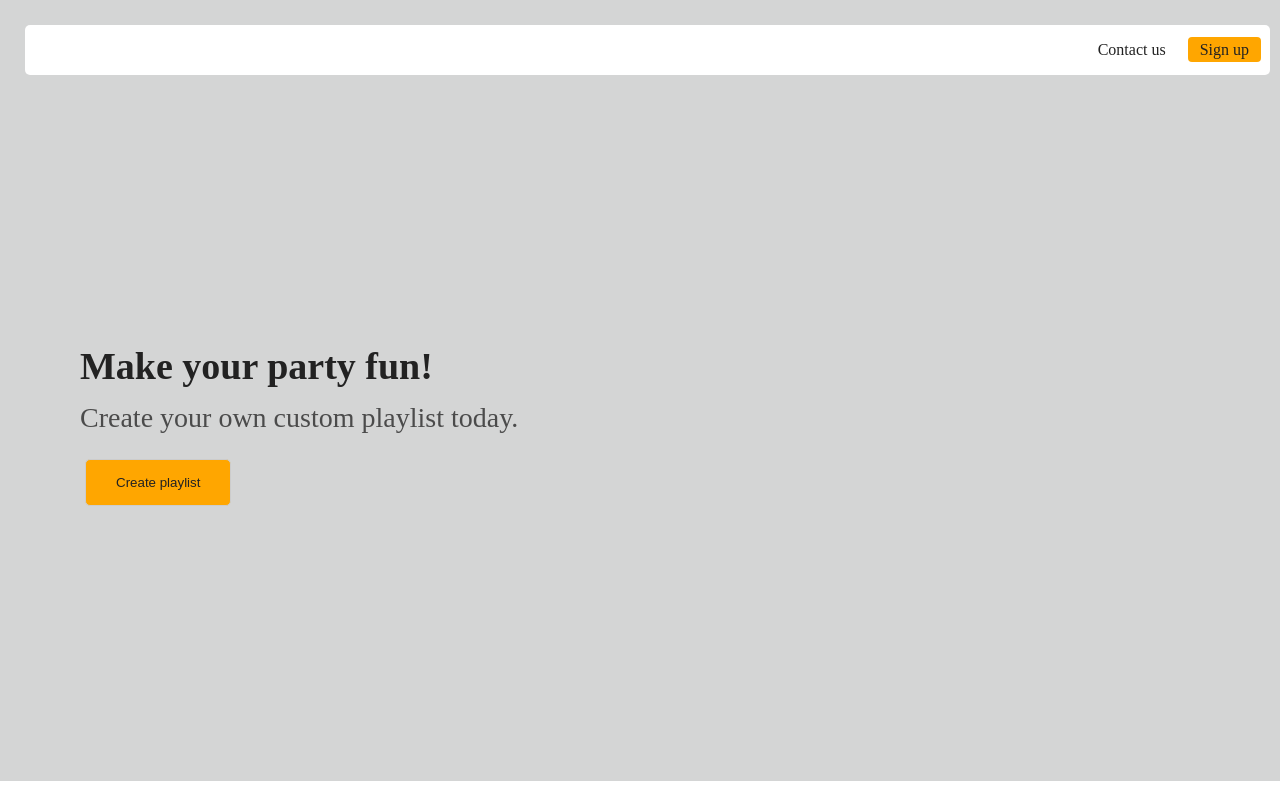
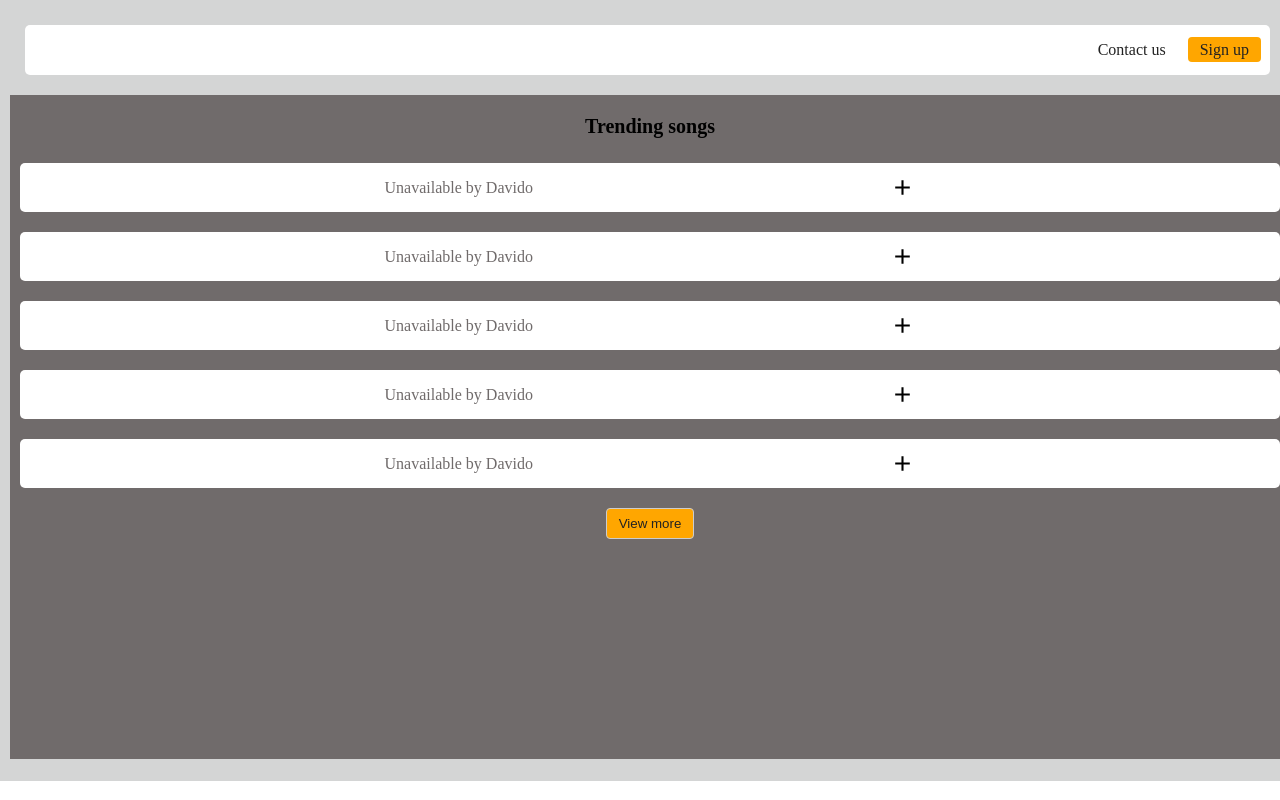
Before and after one commit to michado2019/edustipend-pre-work-task, a React (Create React App) app: page / in a window 1280 px wide. Built offline with nearby package versions, Linux system fonts and the light colour scheme.

Commit message:
feat: smallScreen added

```diff
--- a/src/App.js
+++ b/src/App.js
@@ -3,6 +3,7 @@
 import Header from './components/layouts/header/Header';
 import Sidebar from './components/layouts/sidebar/Sidebar';
 import AppRouter from './components/routes';
+import SmallScreen from './components/pages/smallScreen/SmallScreen';
 
 function App() {
 
@@ -11,6 +12,7 @@
   return (
     <div className="App">
       <Header toggle={toggle} setToggle={setToggle} />
+      <SmallScreen />
       <div className='routerSidebar-div'>
       <AppRouter />
       <Sidebar toggle={toggle}/>
--- /dev/null
+++ b/src/components/pages/smallScreen/SmallScreen.css
@@ -0,0 +1,63 @@
+.smallScreenWrapper {
+    background-color: #706b6b;
+    min-width: 100%;
+    padding: 20px 10px;
+    margin-top: 20px;
+    animation: sidebarContent 0.5s;
+    height: 83vh;
+    min-height: fit-content;
+    position: absolute;
+  }
+  @keyframes sidebarContent {
+    0% {
+      opacity: 0;
+    }
+    100% {
+      opacity: 1;
+    }
+  }
+  .smallScreenContents {
+    display: flex;
+    flex-direction: column;
+    align-items: center;
+    justify-content: center;
+  }
+  .smallScreenTitle {
+    color: #000;
+    font-size: 20px;
+    margin-bottom: 15px;
+  }
+  .smallScreenContent {
+    display: flex;
+    align-items: center;
+    justify-content: space-evenly;
+    background-color: #fff;
+    border-radius: 5px;
+    padding: 12px 7px;
+    width: 100%;
+    cursor: pointer;
+    margin: 10px 0;
+  }
+  .smallScreenMusic {
+    color: #706b6b;
+  }
+  .smallScreenAdd-icon {
+    color: #000 !important;
+    width: 25px !important;
+    height: 25px !important;
+  }
+  .smallScreenBtn {
+    text-decoration: none;
+    margin: 10px 5px;
+    margin-bottom: 0;
+    background-color: #ffa600;
+    padding: 7px 12px;
+    border-radius: 4px;
+    cursor: pointer;
+    color: #222222;
+    border: 1px solid #ccc;
+    cursor: pointer;
+  }
+  .smallScreenBtn:hover {
+    background-color: #fff;
+  }
--- /dev/null
+++ b/src/components/pages/smallScreen/SmallScreen.jsx
@@ -0,0 +1,53 @@
+import React, { useState } from "react";
+import "./SmallScreen.css";
+import { projectData } from "../../projectData/projectData";
+import { Add } from "@mui/icons-material";
+const SmallScreen = () => {
+  const [page, setPage] = useState(1);
+  const perPage = 5;
+  const pages = Math.ceil(projectData.length / perPage);
+  const skip = perPage * page - perPage;
+  return (
+    <div
+      className="smallScreenWrapper"
+    >
+      <div className="smallScreenContents">
+        <h2 className="smallScreenTitle">Trending songs</h2>
+        {projectData.slice(skip, skip + perPage).map((each) => {
+          return (
+            <div className="smallScreenContent" key={each.id}>
+              <p className="smallScreenMusic">
+                {each.music} by {each.singer}
+              </p>
+              <Add className="smallScreenAdd-icon" />
+            </div>
+          );
+        })}
+        <button
+          className="smallScreenBtn"
+          onClick={() => setPage((prev) => prev - 1)}
+          disabled={page <= 1}
+          style={{
+            backgroundColor: page <= 1 ? "#ddd" : "",
+            display: page <= 1 ? "none" : "block",
+          }}
+        >
+          Previous
+        </button>
+        <button
+          className="smallScreenBtn"
+          onClick={() => setPage((prev) => prev + 1)}
+          disabled={page >= pages}
+          aria-disabled={page >= pages}
+          style={{
+            backgroundColor: page >= pages ? "#ddd" : "",
+            display: page >= pages ? "none" : "block",
+          }}
+        >
+          View more
+        </button>
+      </div>
+    </div>
+  );
+};
+export default SmallScreen;
```
